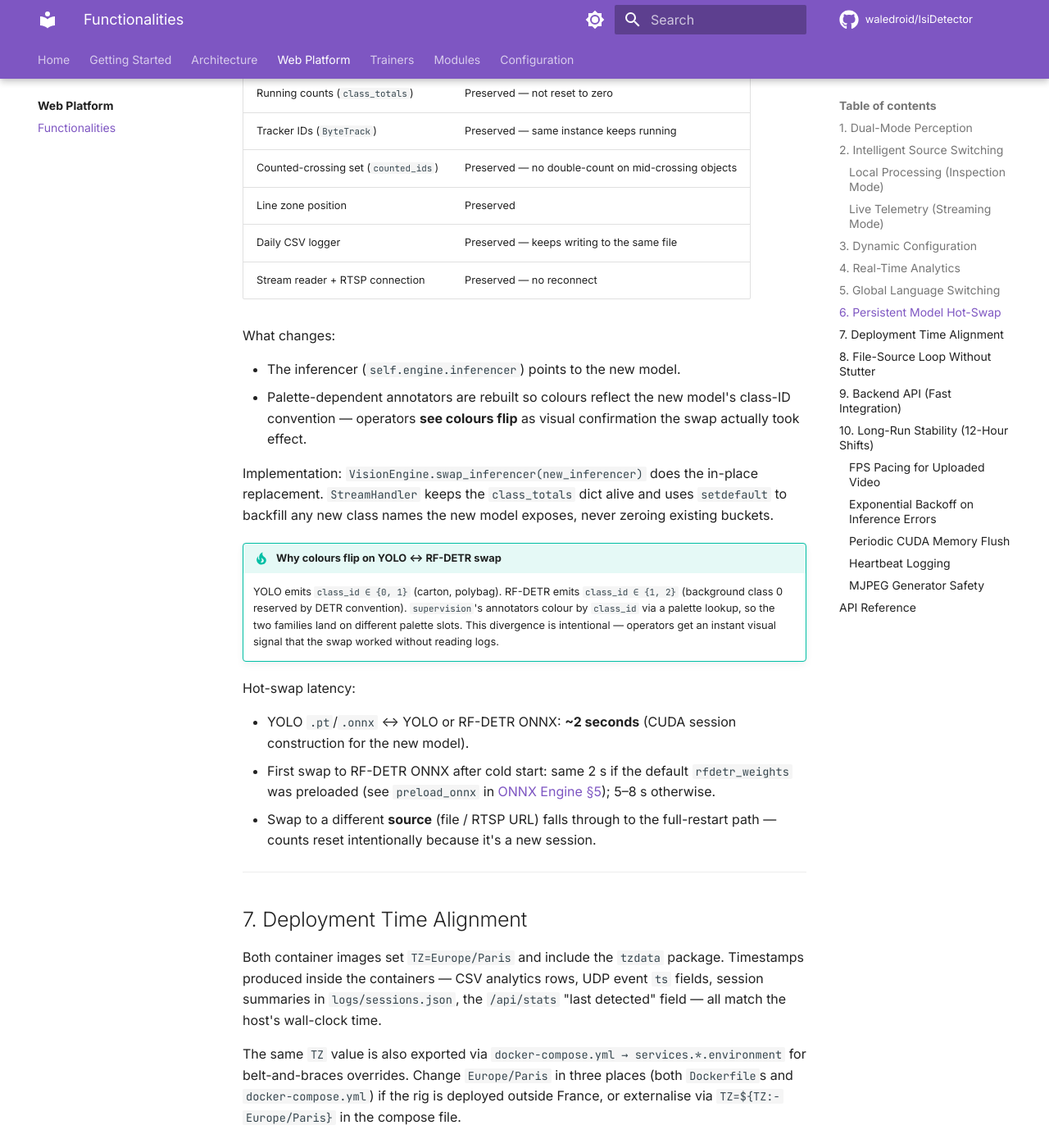
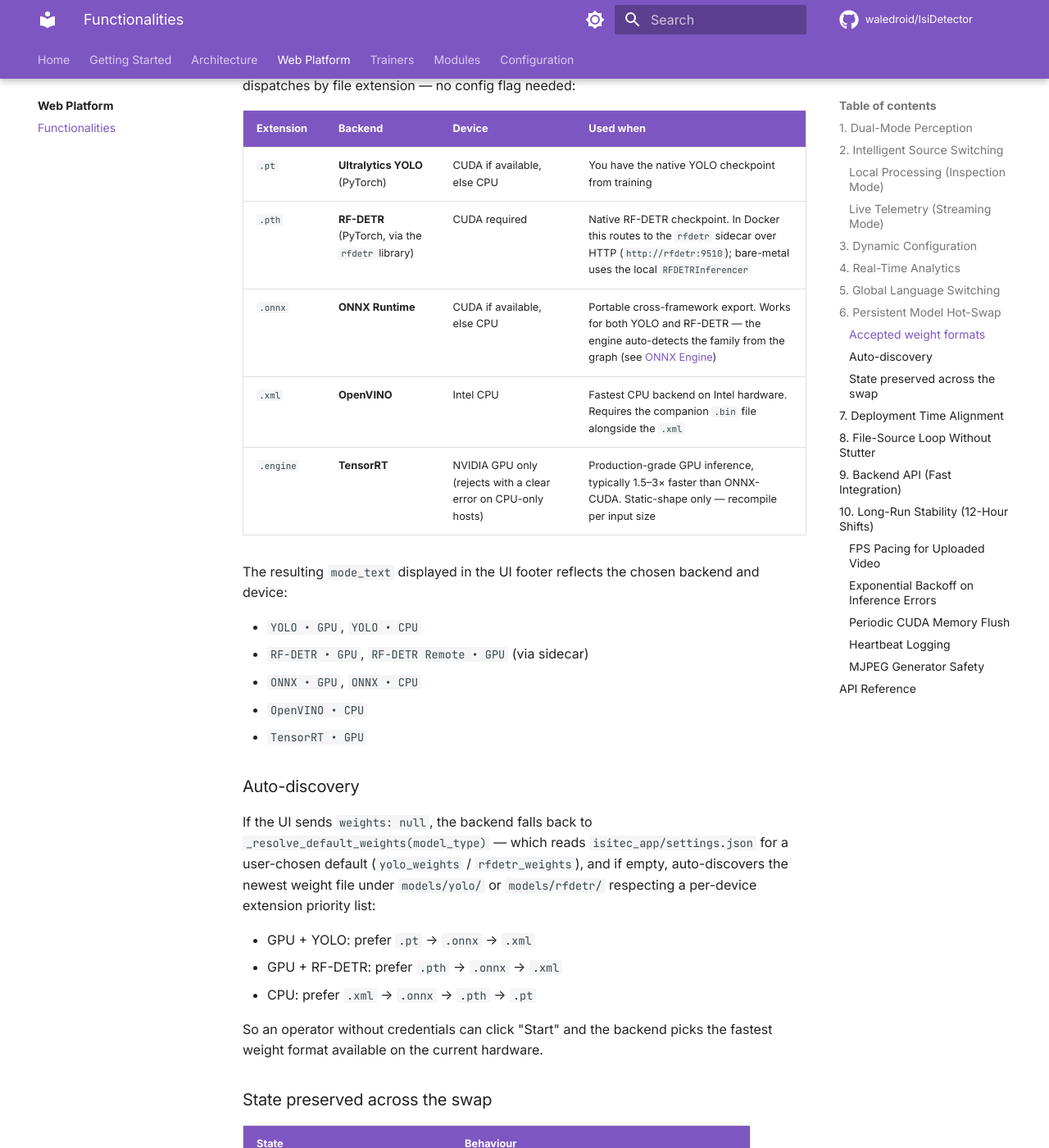
Before and after one commit to waledroid/IsiDetector, an MkDocs documentation site: the page built from docs/web-app/functionalities.md, in a window 1280 px wide and 1400 px high, scrolled down 1937 px. Shown: the whole window at 82% size. Built offline with MkDocs 1.6.1 and Material for MkDocs 9.7.7, drawn with Linux system fonts in a browser that asks for light colours; comment, search, counter and statistics services are not loaded.

Commit message:
Document all accepted weight formats in the hot-swap section
The hot-swap dispatch accepts five weight formats by extension, but
the docs only mentioned .pt/.pth/.onnx implicitly. Add:

- Full table of accepted extensions (.pt, .pth, .onnx, .xml, .engine)
  with backend, device, and use case for each
- Resulting UI mode_text mapping per backend
- Auto-discovery fallback when weights=null: reads settings.json,
  then scans models/ with per-device extension priority so CPU-only
  hosts prefer OpenVINO, GPU hosts prefer native PyTorch or TensorRT
- Rename "What persists" subsection to "State preserved across the
  swap" so the structure is cleaner under the new format section

Co-Authored-By: Claude Opus 4.6 (1M context) <noreply@anthropic.com>

```diff
--- a/docs/web-app/functionalities.md
+++ b/docs/web-app/functionalities.md
@@ -61,7 +61,37 @@ Supported locales include:
 
 Operators can switch between model backends mid-stream without losing session data. Clicking "Start" in the UI with a different weight file while a stream is already running triggers a hot-swap path (`StreamHandler.start() → can_hot_swap` branch).
 
-What persists across the swap:
+### Accepted weight formats
+
+The hot-swap route accepts five weight formats. `StreamHandler._build_engine()` dispatches by file extension — no config flag needed:
+
+| Extension | Backend | Device | Used when |
+|---|---|---|---|
+| `.pt` | **Ultralytics YOLO** (PyTorch) | CUDA if available, else CPU | You have the native YOLO checkpoint from training |
+| `.pth` | **RF-DETR** (PyTorch, via the `rfdetr` library) | CUDA required | Native RF-DETR checkpoint. In Docker this routes to the `rfdetr` sidecar over HTTP (`http://rfdetr:9510`); bare-metal uses the local `RFDETRInferencer` |
+| `.onnx` | **ONNX Runtime** | CUDA if available, else CPU | Portable cross-framework export. Works for both YOLO and RF-DETR — the engine auto-detects the family from the graph (see [ONNX Engine](../inference/onnx.md)) |
+| `.xml` | **OpenVINO** | Intel CPU | Fastest CPU backend on Intel hardware. Requires the companion `.bin` file alongside the `.xml` |
+| `.engine` | **TensorRT** | NVIDIA GPU only (rejects with a clear error on CPU-only hosts) | Production-grade GPU inference, typically 1.5–3× faster than ONNX-CUDA. Static-shape only — recompile per input size |
+
+The resulting `mode_text` displayed in the UI footer reflects the chosen backend and device:
+
+- `YOLO • GPU`, `YOLO • CPU`
+- `RF-DETR • GPU`, `RF-DETR Remote • GPU` (via sidecar)
+- `ONNX • GPU`, `ONNX • CPU`
+- `OpenVINO • CPU`
+- `TensorRT • GPU`
+
+### Auto-discovery
+
+If the UI sends `weights: null`, the backend falls back to `_resolve_default_weights(model_type)` — which reads `isitec_app/settings.json` for a user-chosen default (`yolo_weights` / `rfdetr_weights`), and if empty, auto-discovers the newest weight file under `models/yolo/` or `models/rfdetr/` respecting a per-device extension priority list:
+
+- GPU + YOLO: prefer `.pt` → `.onnx` → `.xml`
+- GPU + RF-DETR: prefer `.pth` → `.onnx` → `.xml`
+- CPU: prefer `.xml` → `.onnx` → `.pth` → `.pt`
+
+So an operator without credentials can click "Start" and the backend picks the fastest weight format available on the current hardware.
+
+### State preserved across the swap
 
 | State | Behaviour |
 |---|---|
```
